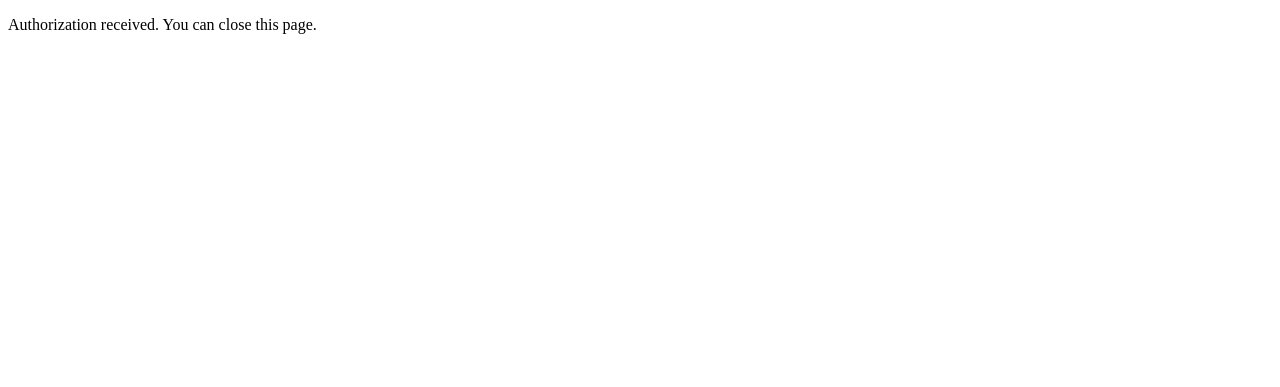
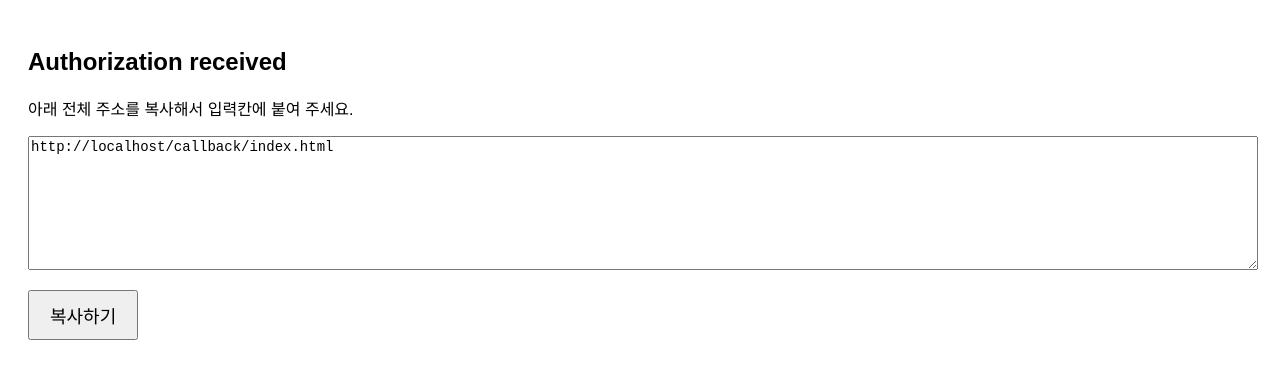
Before and after one commit to donggyu1/donggyu1.github.io, a plain HTML site: page callback/index.html in a window 1280 px wide. Drawn offline with Linux system fonts and the light colour scheme.

Commit message:
Update index.html

```diff
--- a/callback/index.html
+++ b/callback/index.html
@@ -1 +1,6 @@
-<!doctype html><title>Callback</title><p>Authorization received. You can close this page.</p></p></title>
+<!doctype html><html lang="ko"><head><meta charset="utf-8"><meta name="viewport" content="width=device-width,initial-scale=1"><title>Callback</title></head><body style="font-family:sans-serif;padding:20px">
+<h2>Authorization received</h2><p>아래 전체 주소를 복사해서 입력칸에 붙여 주세요.</p>
+<textarea id="u" rows="8" style="width:100%;font-size:14px" readonly></textarea>
+<p><button id="b" style="font-size:18px;padding:10px 20px">복사하기</button> <span id="m"></span></p>
+<script>var t=document.getElementById('u');t.value=location.href;document.getElementById('b').onclick=function(){t.select();t.setSelectionRange(0,99999);try{navigator.clipboard.writeText(t.value).then(function(){m.textContent='복사됨'},function(){document.execCommand('copy');m.textContent='복사됨'})}catch(e){document.execCommand('copy');m.textContent='복사됨'}};var m=document.getElementById('m');</script>
+</body></html>
```
